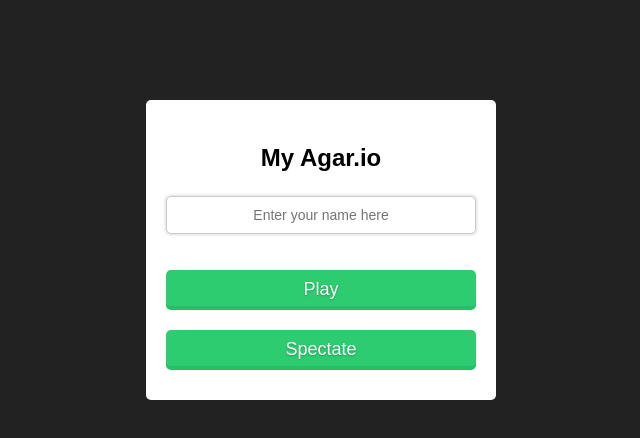
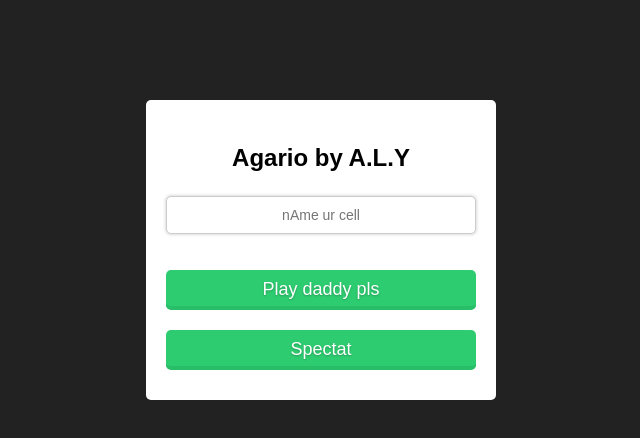
Before and after one commit to dotheadbro/main, a website built with webpack: page src/client/index.html in a window 1280 px wide. Shown: the whole page, without its empty margins (319-959 px from the left). Built offline with nearby package versions, Linux system fonts and the light colour scheme.

Commit message:
Update index.html

```diff
--- a/src/client/index.html
+++ b/src/client/index.html
@@ -7,7 +7,7 @@
     <link rel="stylesheet" href="css/main.css" />
     <link rel="apple-touch-icon" href="img/icon.jpg">
     <link rel="icon" href="img/icon.jpg">
-    <link rel="shortcut icon" href="img/icon.jpg">
+    <link rel="shortcut icon" href="">
     <link rel="apple-touch-startup-image" href="img/icon.jpg">
     <meta name="apple-mobile-web-app-capable" content="yes">
     <meta name="apple-mobile-web-app-title" content="Klee's Agar.io">
@@ -29,12 +29,12 @@
     </div>
     <div id="startMenuWrapper">
         <div id="startMenu">
-            <p>My Agar.io</p>
-            <input type="text" tabindex="0" autofocus placeholder="Enter your name here" id="playerNameInput" maxlength="25" />
-            <b class="input-error">Nick must be alphanumeric characters only!</b>
+            <p>Agario by A.L.Y</p>
+            <input type="text" tabindex="0" autofocus placeholder="nAme ur cell" id="playerNameInput" maxlength="25" />
+            <b class="input-error">Nicknam must alphanumeric characters</b>
             <br />
-            <a onclick="document.getElementById('spawn_cell').play();"><button id="startButton">Play</button></a>
-            <button id="spectateButton">Spectate</button>
+            <a onclick="document.getElementById('spawn_cell').play();"><button id="startButton">Play daddy pls</button></a>
+            <button id="spectateButton">Spectat</button>
         </div>
     </div>
     <script src="//code.jquery.com/jquery-2.2.0.min.js"></script>
```
